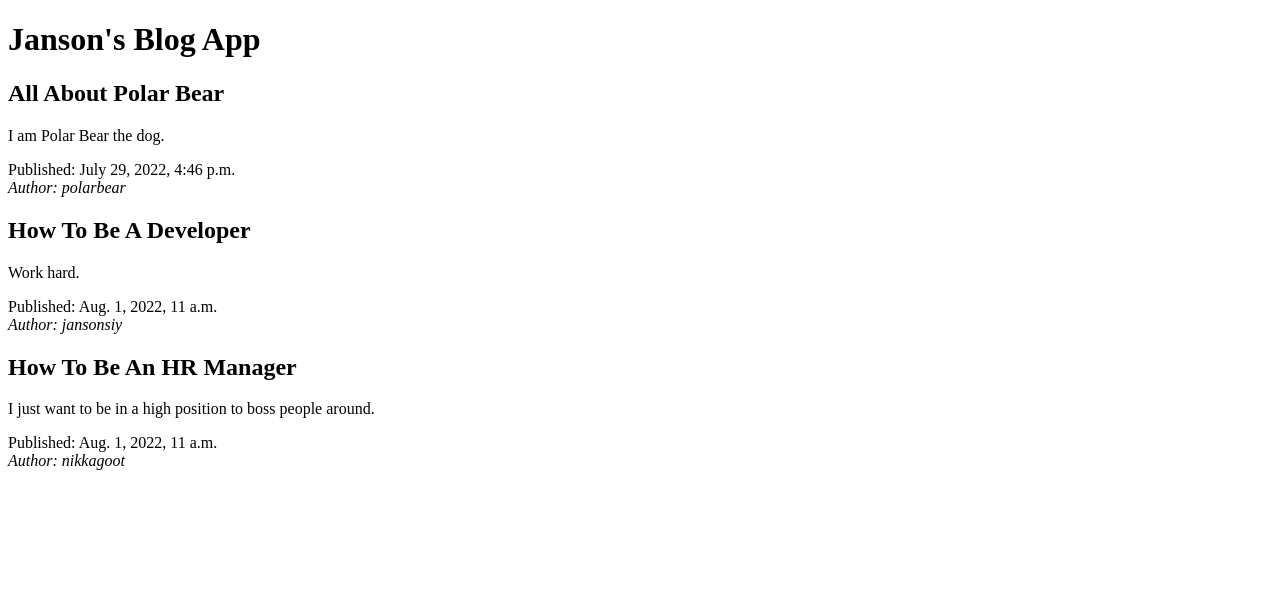
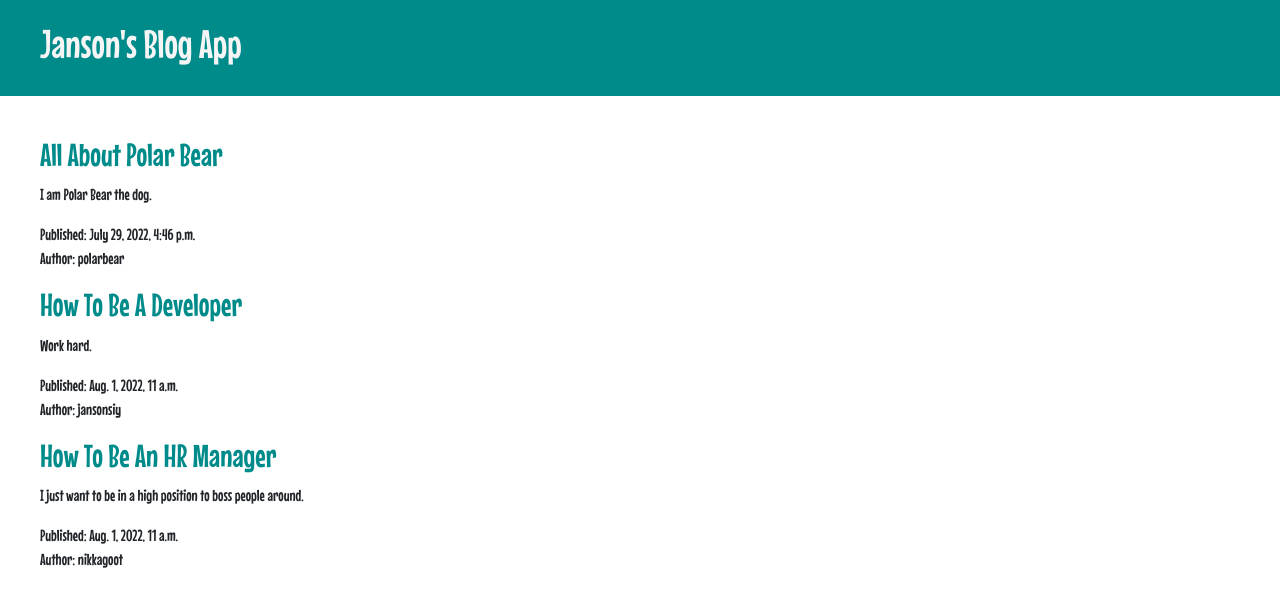
Before and after one commit to JansonSiy/python-django-blog-app, a Django app: page / in a window 1280 px wide. Shown: the top 607 px of the page. Run offline with Django 3.2, Linux system fonts and the light colour scheme; data comes from the database, SQL or seed files in the repository.

Commit message:
implemented design

```diff
--- /dev/null
+++ b/myblogapp/blog/static/css/blog.css
@@ -0,0 +1,18 @@
+body {
+    font-family: 'Mouse Memoirs', sans-serif;
+}
+
+h2 {
+    color: #008B8B;
+}
+
+.page_header {
+    background-color: #008B8B;
+    color: whitesmoke;
+    padding: 20px 0px 20px 40px;
+    margin: 0px 0px 40px 0px;
+}
+
+.page_body {
+    padding: 0px 0px 0px 40px;
+}
--- a/myblogapp/blog/templates/blog/post_list.html
+++ b/myblogapp/blog/templates/blog/post_list.html
@@ -1,12 +1,21 @@
+{% load static %}
+
 <!DOCTYPE html>
 <html>
     <head>
         <title>Janson's Blog App</title>
+        <link rel="stylesheet"
+              href="https://cdn.jsdelivr.net/npm/bootstrap@5.1.3/dist/css/bootstrap.min.css"
+              integrity="sha384-1BmE4kWBq78iYhFldvKuhfTAU6auU8tT94WrHftjDbrCEXSU1oBoqyl2QvZ6jIW3"
+              crossorigin="anonymous">
+        <link rel="stylesheet" href="{% static 'css/blog.css' %}">
+        <link href="https://fonts.googleapis.com/css2?family=Mouse+Memoirs&display=swap" rel="stylesheet" type="text/css">
     </head>
     <body>
-        <header>
+        <header class="page_header">
             <h1>Janson's Blog App</h1>
         </header>
+        <div class="page_body">
             {% for post in posts %}
                 <article>
                     <h2>{{ post.title }}</h2>
@@ -15,5 +24,6 @@
                     <address>Author: {{ post.author }}</address>
                 </article>
             {% endfor %}
+        </div>
     </body>
 </html>
```
Also changed, not shown: README.md. Lines whose indentation alone changed are shown as unchanged.
